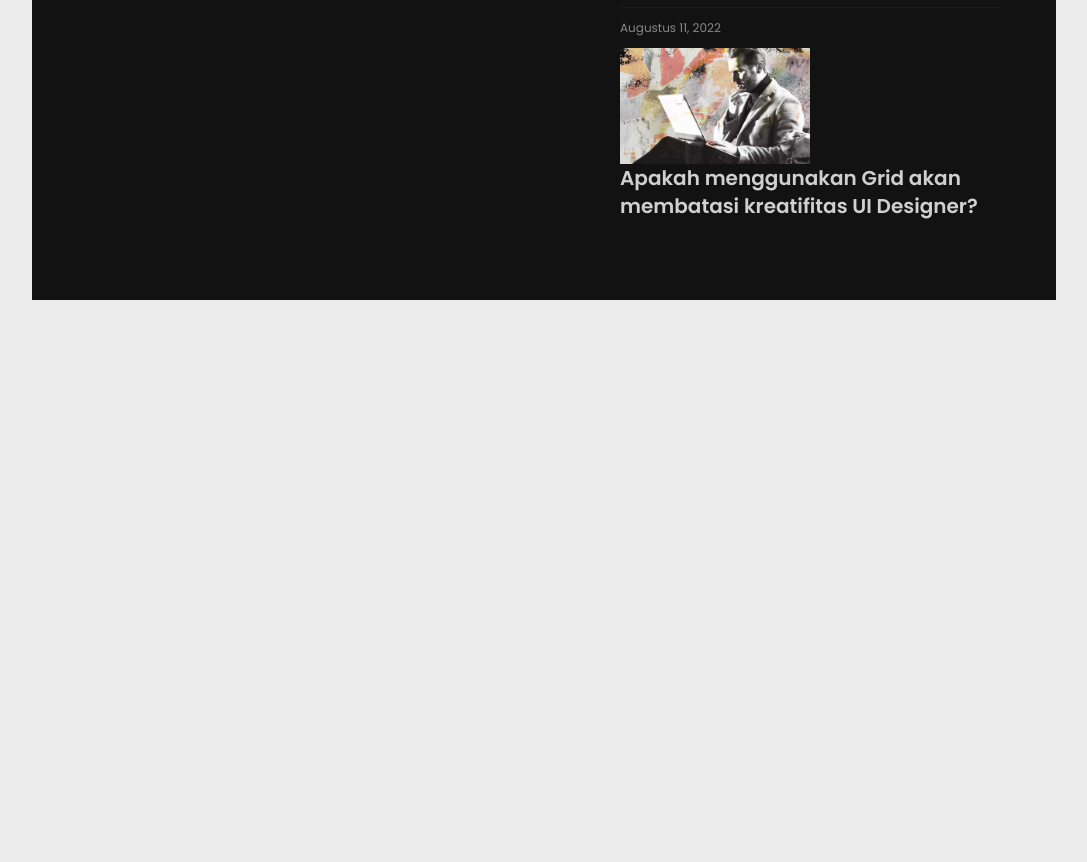
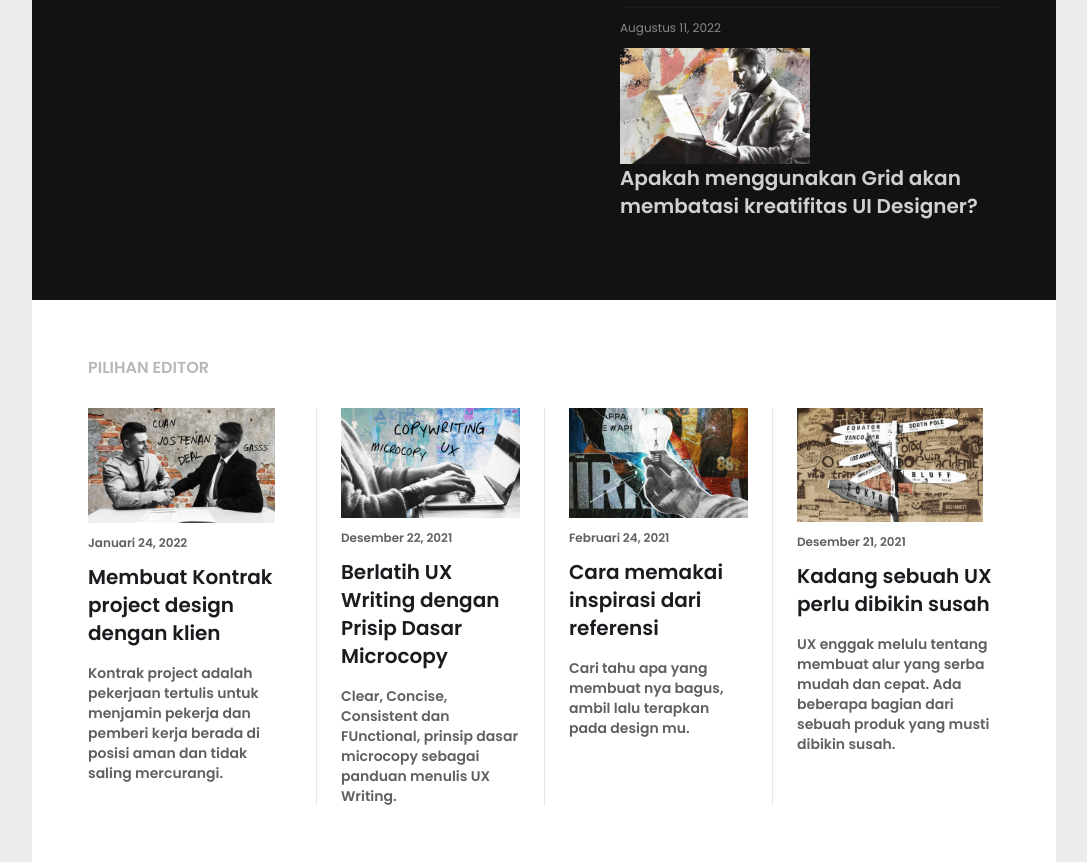
Before and after one commit to romeiro-bru/blog, a website: page src/index.html in a window 1280 px wide. Shown: the part 853-1715 px from the top of the page, without its empty margins (96-1183 px from the left). Before the commit the page ends 1153 px from the top, so only its background shows below. Drawn offline with Linux system fonts and the light colour scheme.

Commit message:
Create section 2, Add images, Add padding

```diff
--- a/src/index.html
+++ b/src/index.html
@@ -9,7 +9,7 @@
   <div class="w-4/5 m-auto">
   <nav class="py-9 px-6 flex justify-between bg-surface">
 
-    <ul class="flex">
+    <ul class="flex flex-wrap">
       <li><a href="#"><img class="w-9" src="./assets/icons/logo.png" alt="logo"></a></li>
       <li class="mx-3 my-2 text-xs font-bold text-surface-low hover:base"><a href="#">LEARN</a></li>
       <li class="mx-3 my-2 text-xs font-bold text-surface-low hover:base"><a href="#">BLOG</a></li>
@@ -18,7 +18,7 @@
       <li class="mx-3 my-2 text-xs font-bold text-surface-low hover:base"><a href="#">LAIN NYA</a></li>
     </ul>
 
-    <ul class="flex">
+    <ul class="flex flex-wrap">
       <li><img class="w-5 m-2" src="./assets/icons/twitter.png" alt="twitter"></li>
       <li><img class="w-5 m-2" src="./assets/icons/instagram.png" alt="instagram"></li>
       <li><img class="w-5 m-2" src="./assets/icons/dribbble.png" alt="dribbble"></li>
@@ -73,6 +73,52 @@
     </ul>
   </div>
     </section>
+
+    <section class="p-14 bg-base">
+      <h2 class="font-bold text-primary-base-lowest">PILIHAN EDITOR</h2>
+      <ul class="mt-7 flex flex-wrap divide-x">
+        <li class="w-1/4 pr-6">
+          <article>
+          <figure>
+            <img class="w-11/12" src="./assets/images/thumb_article23.png" alt="">
+            <figcaption class="my-3 text-xs font-bold text-primary-base-low">Januari 24, 2022</figcaption>
+          </figure>
+          <h3 class="mb-4 font-bold text-xl text-primary">Membuat Kontrak project design dengan klien</h3>
+      <p class="font-bold text-sm text-primary-base-low">Kontrak project adalah pekerjaan tertulis untuk menjamin pekerja dan pemberi kerja berada di posisi aman dan tidak saling mercurangi.</p>
+        </article>
+      </li>
+        <li class="w-1/4 px-6">
+          <article>
+            <figure>
+              <img src="./assets/images/thumb_article15.png" alt="">
+              <figcaption class="my-3 text-xs font-bold text-primary-base-low">Desember 22, 2021</figcaption>
+            </figure>
+            <h3 class="mb-4 font-bold text-xl text-primary">Berlatih UX Writing dengan Prisip Dasar Microcopy</h3>
+        <p class="font-bold text-sm text-primary-base-low">Clear, Concise, Consistent dan FUnctional, prinsip dasar microcopy sebagai panduan menulis UX Writing.</p>
+          </article>
+        </li>
+        <li class="w-1/4 px-6">
+          <article>
+            <figure>
+              <img src="./assets/images/thumb_article4.png" alt="">
+              <figcaption class="my-3 text-xs font-bold text-primary-base-low">Februari 24, 2021</figcaption>
+            </figure>
+            <h3 class="mb-4 font-bold text-xl text-primary">Cara memakai inspirasi dari referensi</h3>
+        <p class="font-bold text-sm text-primary-base-low">Cari tahu apa yang membuat nya bagus, ambil lalu terapkan pada design mu.</p>
+          </article>
+        </li>
+        <li class="w-1/4 pl-6">
+          <article>
+            <figure>
+              <img class="w-11/12" src="./assets/images/thumb_article14.png" alt="">
+              <figcaption class="my-3 text-xs font-bold text-primary-base-low">Desember 21, 2021</figcaption>
+            </figure>
+            <h3 class="mb-4 font-bold text-xl text-primary">Kadang sebuah UX perlu dibikin susah</h3>
+        <p class="font-bold text-sm text-primary-base-low">UX enggak melulu tentang membuat alur yang serba mudah dan cepat. Ada beberapa bagian dari sebuah produk yang musti dibikin susah.</p>
+          </article>
+        </li>
+      </ul>
+    </section>
   </main>
 </div>
 </body>
```
Also changed, not shown: dist/output.css.
